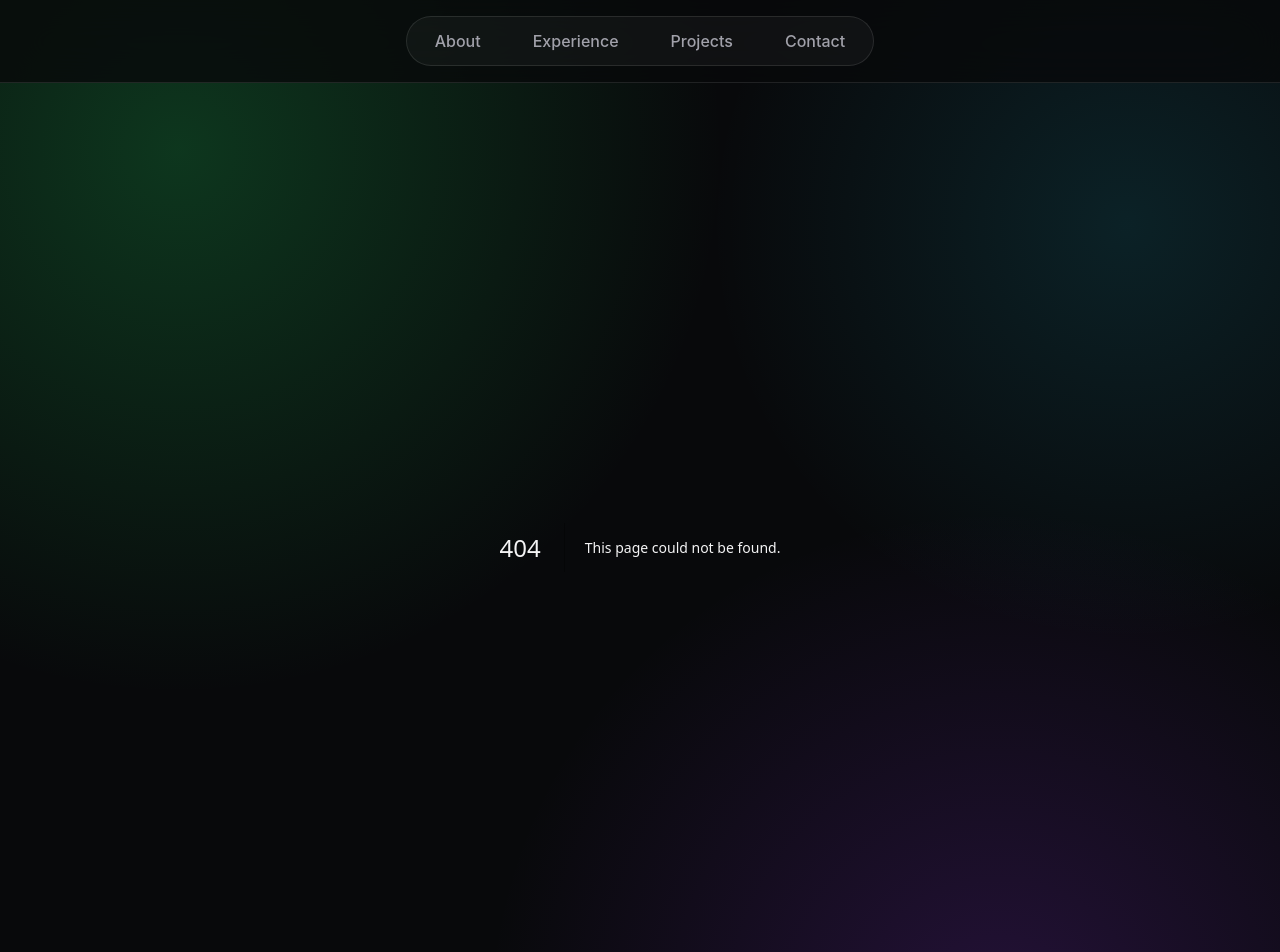
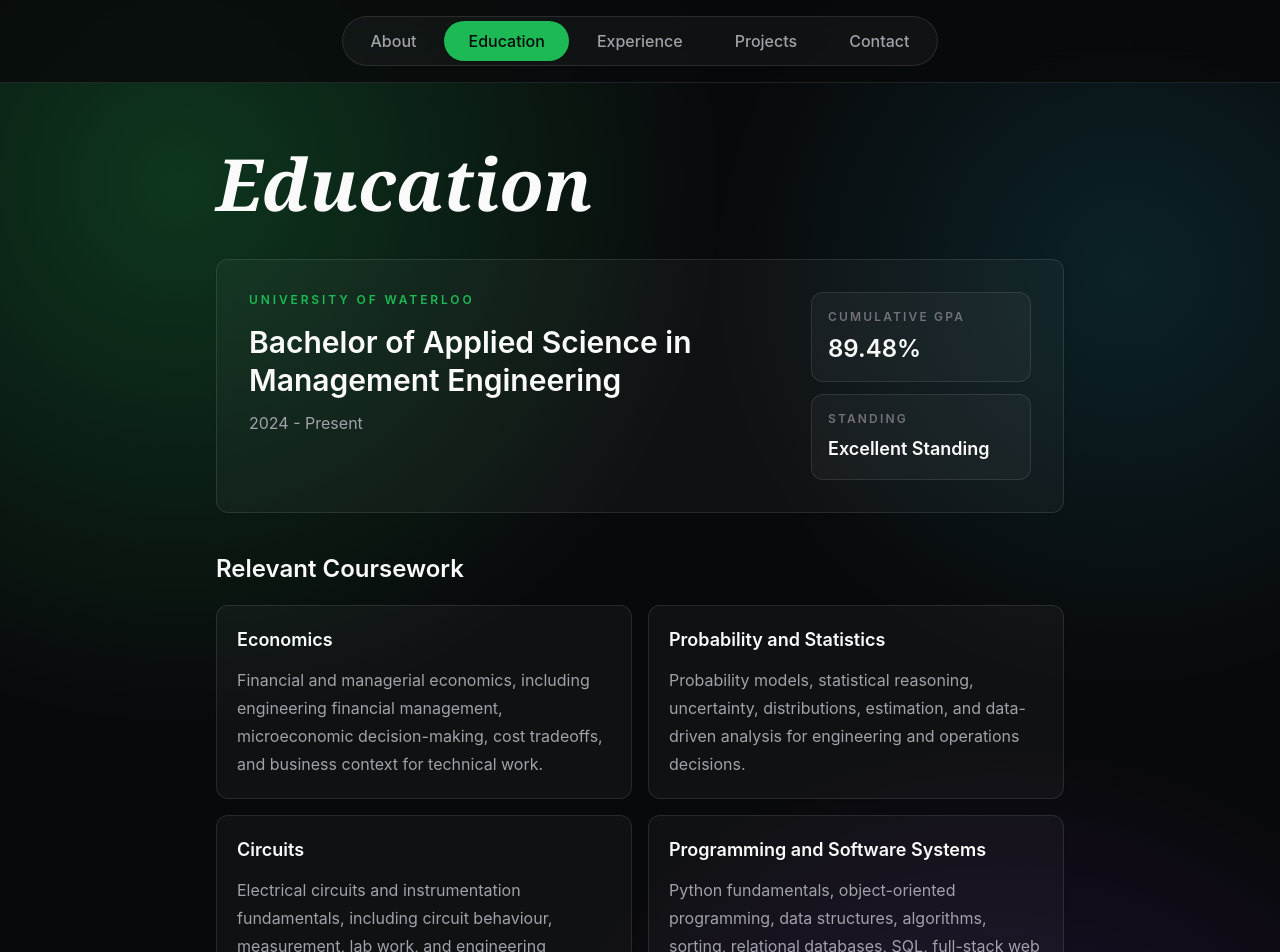
Before and after one commit to aimaandalvi/personal-website, a Next.js app: page /education in a window 1280 px wide. Before the commit this address had no page. Shown: the top 952 px of the page. Built offline with nearby package versions, Linux system fonts and the light colour scheme.

Commit message:
Added education tab

```diff
--- /dev/null
+++ b/app/education/page.tsx
@@ -0,0 +1,62 @@
+import { coursework, education } from "@/data/education";
+
+export const metadata = {
+  title: "Education",
+};
+
+export default function EducationPage() {
+  return (
+    <div>
+      <header className="mb-10">
+        <h1 className="font-serif text-5xl font-semibold italic leading-tight text-zinc-950 dark:text-zinc-50 sm:text-7xl">
+          Education
+        </h1>
+      </header>
+
+      <section className="rounded-xl border border-zinc-200/80 bg-white/70 p-6 shadow-sm dark:border-white/10 dark:bg-white/[0.035] sm:p-8">
+        <div className="flex flex-col gap-6 md:flex-row md:items-start md:justify-between">
+          <div>
+            <p className="text-xs font-semibold uppercase tracking-[0.24em] text-zinc-500 dark:text-[#1db954]">
+              {education.school}
+            </p>
+            <h2 className="mt-4 max-w-2xl text-3xl font-semibold leading-tight text-zinc-950 dark:text-zinc-50">
+              {education.program}
+            </h2>
+            <p className="mt-3 text-base text-zinc-600 dark:text-zinc-400">{education.dates}</p>
+          </div>
+          <div className="grid grid-cols-2 gap-3 md:min-w-[220px] md:grid-cols-1">
+            <div className="rounded-xl border border-zinc-200/80 bg-zinc-50/80 p-4 dark:border-white/10 dark:bg-white/[0.035]">
+              <p className="text-xs font-semibold uppercase tracking-[0.18em] text-zinc-500 dark:text-zinc-500">
+                Cumulative GPA
+              </p>
+              <p className="mt-2 text-2xl font-semibold text-zinc-950 dark:text-zinc-50">{education.cumulativeGpa}</p>
+            </div>
+            <div className="rounded-xl border border-zinc-200/80 bg-zinc-50/80 p-4 dark:border-white/10 dark:bg-white/[0.035]">
+              <p className="text-xs font-semibold uppercase tracking-[0.18em] text-zinc-500 dark:text-zinc-500">
+                Standing
+              </p>
+              <p className="mt-2 text-lg font-semibold text-zinc-950 dark:text-zinc-50">{education.standing}</p>
+            </div>
+          </div>
+        </div>
+      </section>
+
+      <section className="mt-10" aria-labelledby="relevant-coursework">
+        <h2 id="relevant-coursework" className="mb-5 text-2xl font-semibold text-zinc-950 dark:text-zinc-50">
+          Relevant Coursework
+        </h2>
+        <div className="grid gap-4 md:grid-cols-2">
+          {coursework.map((course) => (
+            <article
+              key={course.title}
+              className="rounded-xl border border-zinc-200/80 bg-white/70 p-5 shadow-sm transition hover:-translate-y-1 hover:border-zinc-400 hover:shadow-soft dark:border-white/10 dark:bg-white/[0.035] dark:hover:border-[#1db954]/60"
+            >
+              <h3 className="text-lg font-semibold text-zinc-950 dark:text-zinc-50">{course.title}</h3>
+              <p className="mt-3 leading-7 text-zinc-600 dark:text-zinc-400">{course.description}</p>
+            </article>
+          ))}
+        </div>
+      </section>
+    </div>
+  );
+}
--- a/components/Navbar.tsx
+++ b/components/Navbar.tsx
@@ -5,6 +5,7 @@
 
 const navItems = [
   { href: "/about", label: "About" },
+  { href: "/education", label: "Education" },
   { href: "/experience", label: "Experience" },
   { href: "/projects", label: "Projects" },
   { href: "/contact", label: "Contact" },
--- /dev/null
+++ b/data/education.ts
@@ -0,0 +1,40 @@
+export type Coursework = {
+  title: string;
+  description: string;
+};
+
+export const education = {
+  school: "University of Waterloo",
+  program: "Bachelor of Applied Science in Management Engineering",
+  dates: "2024 - Present",
+  cumulativeGpa: "89.48%",
+  standing: "Excellent Standing",
+};
+
+export const coursework: Coursework[] = [
+  {
+    title: "Economics",
+    description:
+      "Financial and managerial economics, including engineering financial management, microeconomic decision-making, cost tradeoffs, and business context for technical work.",
+  },
+  {
+    title: "Probability and Statistics",
+    description:
+      "Probability models, statistical reasoning, uncertainty, distributions, estimation, and data-driven analysis for engineering and operations decisions.",
+  },
+  {
+    title: "Circuits",
+    description:
+      "Electrical circuits and instrumentation fundamentals, including circuit behaviour, measurement, lab work, and engineering analysis of physical systems.",
+  },
+  {
+    title: "Programming and Software Systems",
+    description:
+      "Python fundamentals, object-oriented programming, data structures, algorithms, sorting, relational databases, SQL, full-stack web development, React, Node.js, and TypeScript.",
+  },
+  {
+    title: "Modelling, Optimization, and Operations",
+    description:
+      "Operations research, optimization modelling, workflow analysis, work design, facilities planning, process flow, layout, and capacity-focused operational improvement.",
+  },
+];
```
